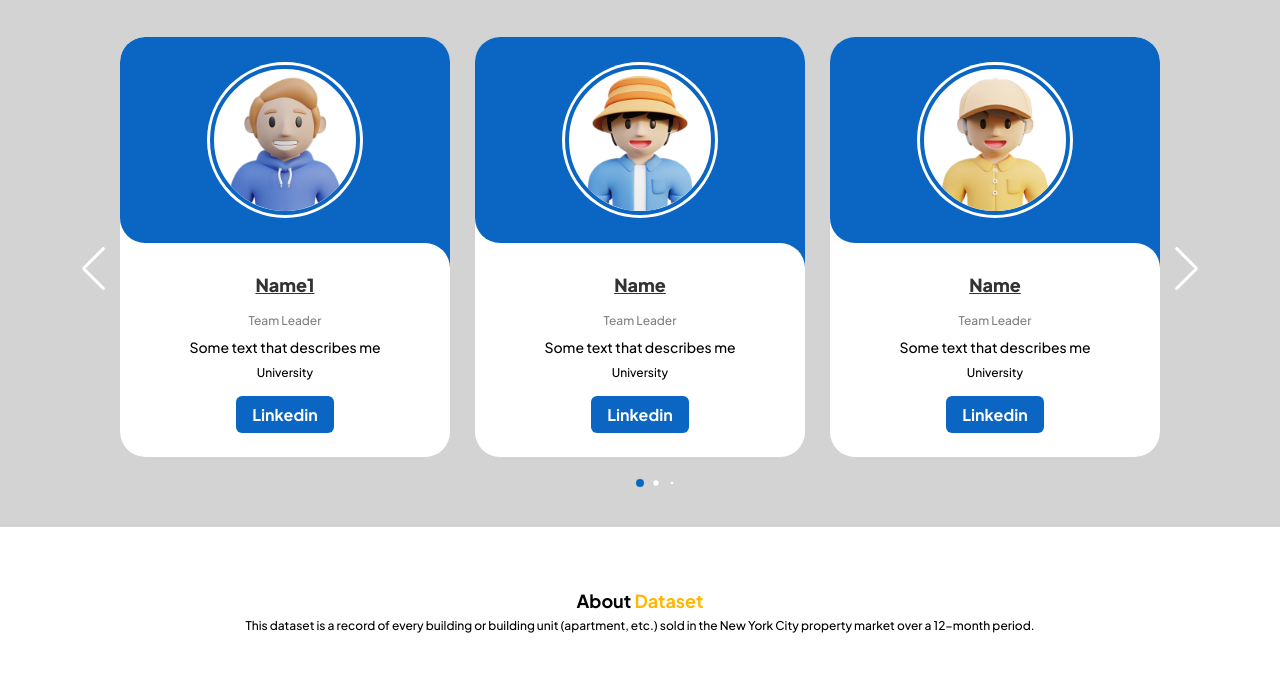
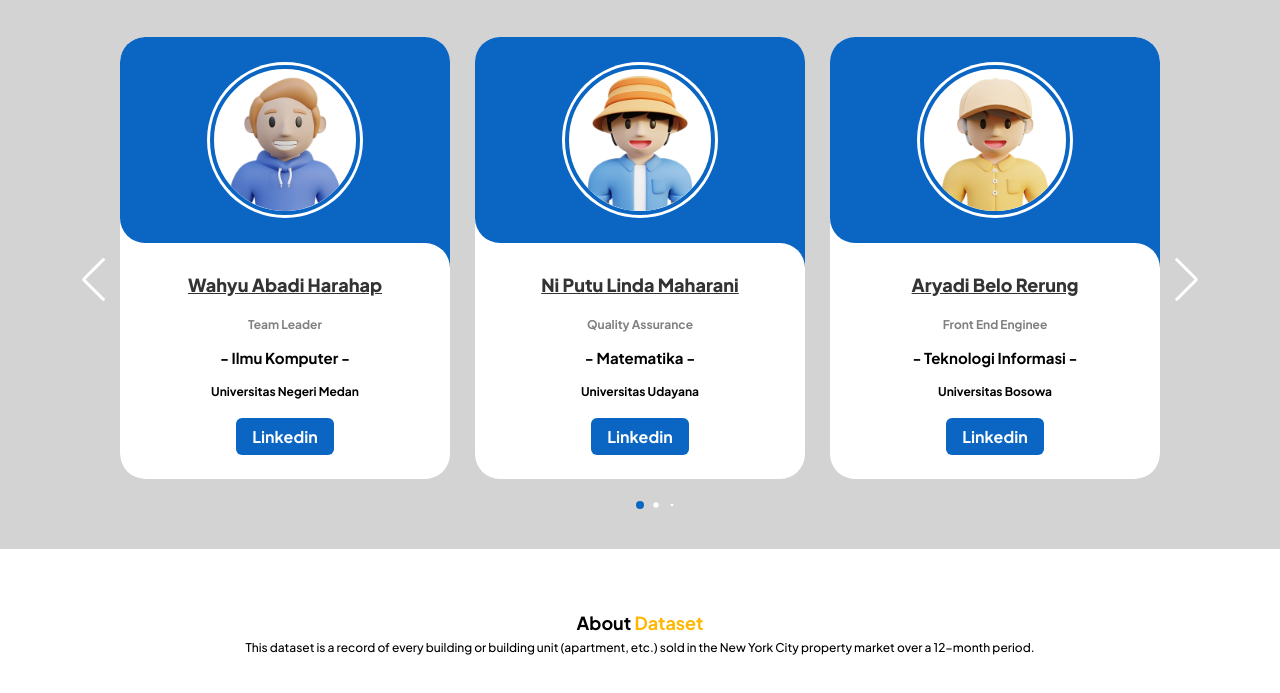
Before and after one commit to Kampus-Merdeka-Software-Engineering/km-feb24-semarang-11, a plain HTML site: page index.html in a window 1280 px wide. Shown: the part 914-1607 px from the top of the page. Drawn offline with nearby package versions, Linux system fonts and the light colour scheme.

Commit message:
implement media queries

```diff
--- a/css/style.css
+++ b/css/style.css
@@ -258,6 +258,20 @@ a{
     text-align: center;
 }
 
+.card-content{
+    height: 15rem;
+}
+
+.card-content .description{
+    font-size: 15px;
+    font-weight: bold;
+}
+
+.card-content p{
+    font-weight: bold;
+}
+
+
 .card-content a:link, a:visited {
     background-color: #0A66C2;
     color: #fff;
@@ -454,6 +468,10 @@ textarea {
         font-size: 75%;
       }
 
+      .card-content {
+        height: 18rem;
+      }
+
       .contact-section .box-card {
         width: 40%;
     }
--- a/index.html
+++ b/index.html
@@ -74,11 +74,11 @@
                         </div>
 
                         <div class="card-content">
-                            <h2 class="name">Name1</h2>
+                            <h2 class="name">Wahyu Abadi Harahap</h2>
                             <p class="tittle">Team Leader</p>
-                            <p class="description">Some text that describes me</p>
-                            <p>University</p>
-                            <a href="" target="_blank">Linkedin</a>
+                            <p class="description">- Ilmu Komputer -</p>
+                            <p>Universitas Negeri Medan</p>
+                            <a href="https://www.linkedin.com/in/wahyu-abadi-harahap-4159a2281" target="_blank">Linkedin</a>
                         </div>
                     </div>
                     <div class="card swiper-slide">
@@ -91,11 +91,11 @@
                         </div>
 
                         <div class="card-content">
-                            <h2 class="name">Name</h2>
-                            <p class="tittle">Team Leader</p>
-                            <p class="description">Some text that describes me</p>
-                            <p>University</p>
-                            <a href="" target="_blank">Linkedin</a>
+                            <h2 class="name">Ni Putu Linda Maharani</h2>
+                            <p class="tittle">Quality Assurance</p>
+                            <p class="description">- Matematika -</p>
+                            <p>Universitas Udayana</p>
+                            <a href="https://www.linkedin.com/in/linda-maharani-68140b2b2" target="_blank">Linkedin</a>
                         </div>
                     </div>
                     <div class="card swiper-slide">
@@ -108,11 +108,11 @@
                         </div>
 
                         <div class="card-content">
-                            <h2 class="name">Name</h2>
-                            <p class="tittle">Team Leader</p>
-                            <p class="description">Some text that describes me</p>
-                            <p>University</p>
-                            <a href="" target="_blank">Linkedin</a>
+                            <h2 class="name">Aryadi Belo Rerung</h2>
+                            <p class="tittle">Front End Enginee</p>
+                            <p class="description">- Teknologi Informasi -</p>
+                            <p>Universitas Bosowa</p>
+                            <a href="https://www.linkedin.com/in/aryadi-belo-rerung-76b060295/" target="_blank">Linkedin</a>
                         </div>
                     </div>
                     <div class="card swiper-slide">
@@ -125,11 +125,11 @@
                         </div>
 
                         <div class="card-content">
-                            <h2 class="name">Name</h2>
-                            <p class="tittle">Team Leader</p>
-                            <p class="description">Some text that describes me</p>
-                            <p>University</p>
-                            <a href="" target="_blank">Linkedin</a>
+                            <h2 class="name"> Indra Virginata</h2>
+                            <p class="tittle">Quality Assurance</p>
+                            <p class="description">- Matematika -</p>
+                            <p>Universitas Airlangga</p>
+                            <a href="https://www.linkedin.com/in/indra-virginata-60bb5221a" target="_blank">Linkedin</a>
                         </div>
                     </div>
                     <div class="card swiper-slide">
@@ -142,11 +142,11 @@
                         </div>
 
                         <div class="card-content">
-                            <h2 class="name">Name</h2>
-                            <p class="tittle">Team Leader</p>
-                            <p class="description">Some text that describes me</p>
-                            <p>University</p>
-                            <a href="" target="_blank">Linkedin</a>
+                            <h2 class="name">Winke Aurelia Sepwanhaq</h2>
+                            <p class="tittle">Pitch Deks Team</p>
+                            <p class="description">- Manajemen -</p>
+                            <p>Universitas Muhammadiyah Prof. Dr. Hamka</p>
+                            <a href="https://www.linkedin.com/in/winke-aurelia-sepwanhaq-334785268" target="_blank">Linkedin</a>
                         </div>
                     </div>
                     <div class="card swiper-slide">
@@ -159,11 +159,11 @@
                         </div>
 
                         <div class="card-content">
-                            <h2 class="name">Name</h2>
-                            <p class="tittle">Team Leader</p>
-                            <p class="description">Some text that describes me</p>
-                            <p>University</p>
-                            <a href="" target="_blank">Linkedin</a>
+                            <h2 class="name">Dodi Madya Bangsa</h2>
+                            <p class="tittle">Front End Engineer</p>
+                            <p class="description">- Statistika -</p>
+                            <p>Universitas Negeri Makassar</p>
+                            <a href="https://www.linkedin.com/in/dodi-madya-bangsa" target="_blank">Linkedin</a>
                         </div>
                     </div>
                     <div class="card swiper-slide">
```
